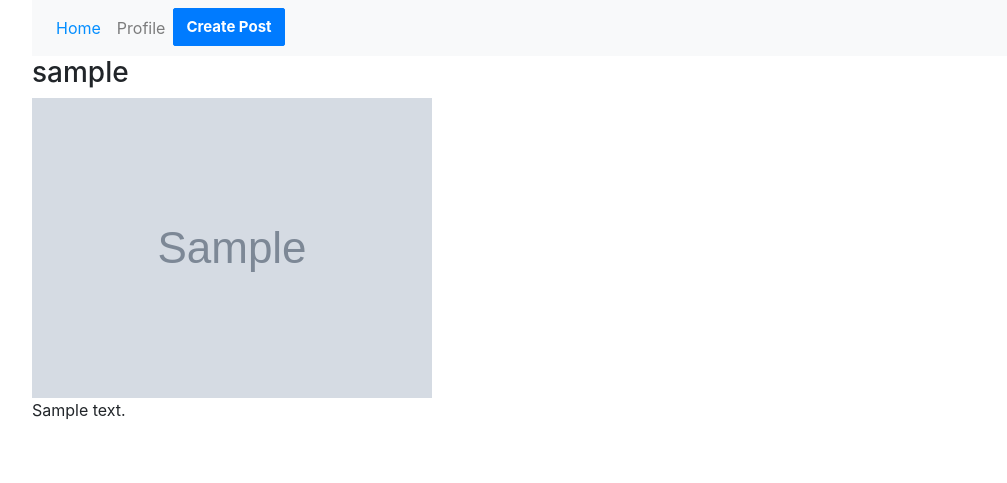
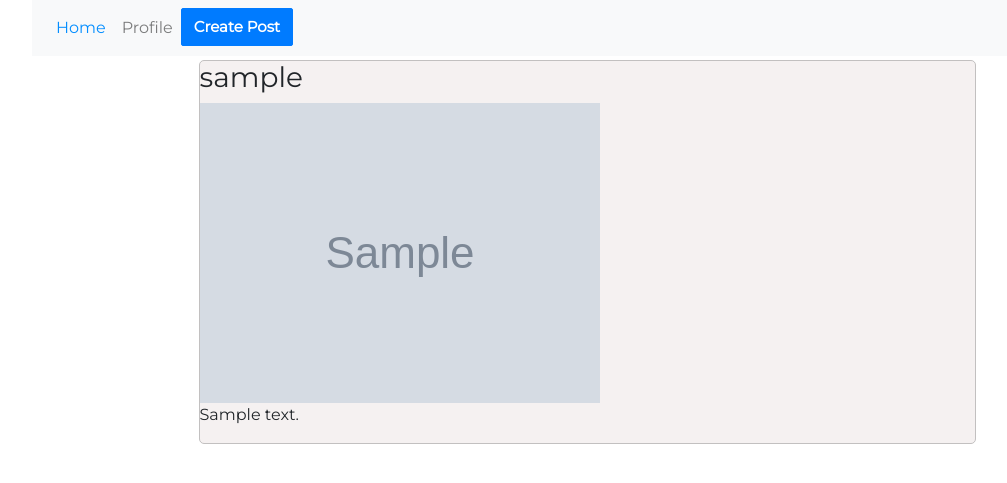
Before and after one commit to dylandeloney/uglyInsta, a PHP site: page /timeline.php in a window 1280 px wide. Shown: the top 483 px of the page, without its empty margins (53-1060 px from the left). Run offline with PHP 8.4, Linux system fonts and the light colour scheme; the visitor is signed in with stand-in values (Sample User, id 1); tables that the repository leaves empty hold one stand-in row (values such as "Sample post"); grey boxes marked "Sample" are stand-in pictures.

Commit message:
added styling to timeline.php and fixed small bug on user profile

```diff
--- a/createAccount.php
+++ b/createAccount.php
@@ -53,6 +53,8 @@ if($_SERVER["REQUEST_METHOD"] == "POST") {
 <!DOCTYPE html>
 <html lang="en">
 <head>
+<link rel="stylesheet" href="https://fonts.googleapis.com/css?family=Montserrat">
+
 <meta charset="utf-8">
 <meta http-equiv="X-UA-Compatible" content="IE=edge">
 <meta name="viewport" content="width=device-width, initial-scale=1">
--- a/css/styles.css
+++ b/css/styles.css
@@ -1,7 +1,11 @@
+    body{
+        font-family: "Montserrat";
+    }
     .login-form {
 		width: 340px;
     	margin: 50px auto;
-	}
+    }
+
     .login-form form {
     	margin-bottom: 15px;
         background: #f7f7f7;
@@ -34,3 +38,12 @@
         max-width: 100%;
         max-height: 100%;
     }
+
+    .post{
+        margin: auto;
+        border: 1px solid rgb(194, 192, 192);
+        border-radius: 5px;
+        width: 70%;
+        background-color: #f5f1f1;
+        margin-top: .25rem;
+    }
--- a/index.php
+++ b/index.php
@@ -32,6 +32,8 @@ if($_SERVER["REQUEST_METHOD"] == "POST") {
 <!DOCTYPE html>
 <html lang="en">
 <head>
+<link rel="stylesheet" href="https://fonts.googleapis.com/css?family=Montserrat">
+
 <meta charset="utf-8">
 <meta http-equiv="X-UA-Compatible" content="IE=edge">
 <meta name="viewport" content="width=device-width, initial-scale=1">
--- a/timeline.php
+++ b/timeline.php
@@ -66,6 +66,7 @@ if($_SERVER["REQUEST_METHOD"] == "POST") {
       name="viewport"
       content="width=device-width, initial-scale=1, shrink-to-fit=no"
     />
+    <link rel="stylesheet" href="https://fonts.googleapis.com/css?family=Montserrat">
 
     <!-- Bootstrap CSS -->
     <link
@@ -80,7 +81,7 @@ if($_SERVER["REQUEST_METHOD"] == "POST") {
   <body>
     <div class="container">
       <!-- NAVBAR -->
-      <nav class="navbar navbar-expand-lg navbar-light bg-light navbar-fixed-top">
+      <nav class="navbar navbar-expand-lg navbar-light bg-light navbar-fixed-top ">
         <div class="collapse navbar-collapse" id="navbarSupportedContent">
           <ul class="navbar-nav mr-auto">
             <li class="nav-item">
@@ -103,7 +104,7 @@ if($_SERVER["REQUEST_METHOD"] == "POST") {
               $sql = "SELECT * FROM posts";
               $result = mysqli_query($conn,$sql);
               while($row = mysqli_fetch_assoc($result)){
-                echo '<div class= post>
+                echo '<div class= "post">
                   <div class= "postHeader"> <h3> '.$row["username"].' </h3> </div>
                   <div > <img class = "postImage" src= '.$row["image"].'> </div>
                   <div class= "postDescription"> <p>'.$row["description"].'
--- a/userProfile.php
+++ b/userProfile.php
@@ -14,6 +14,7 @@ $username = $_SESSION['username'];
       name="viewport"
       content="width=device-width, initial-scale=1, shrink-to-fit=no"
     />
+    <link rel="stylesheet" href="https://fonts.googleapis.com/css?family=Montserrat">
 
     <!-- Bootstrap CSS -->
     <link
@@ -78,7 +79,6 @@ $username = $_SESSION['username'];
                             <input type = "submit" name = "delete" value = "Delete" class="btn btn-danger btn-lg" >
                         </form>
                         </td>';
-                        Echo $row["image"];
                        $counter++;
                     }
                   }
```
